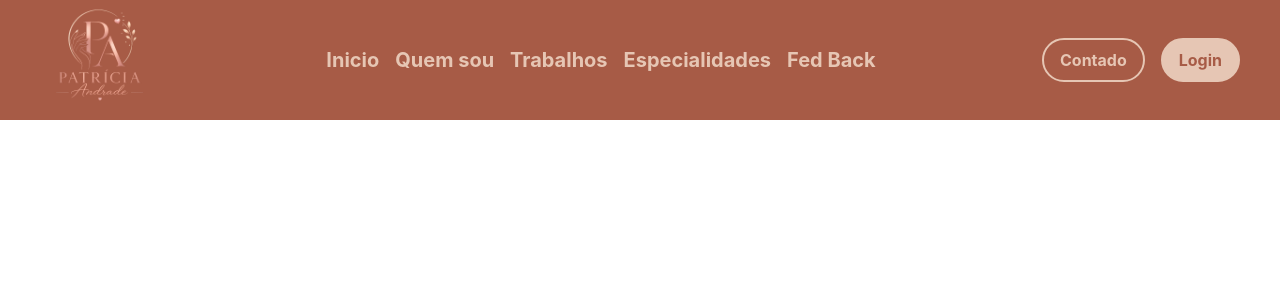
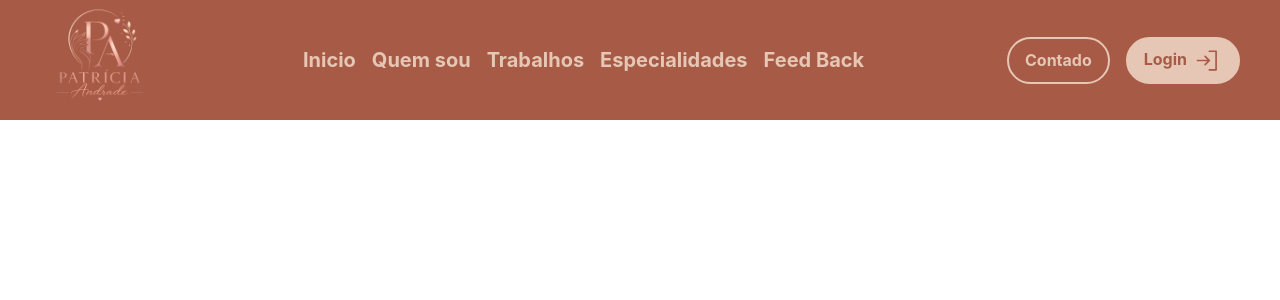
Before and after one commit to brunolimagit/paty-andrade, a React (Vite) app: page / in a window 1280 px wide. Shown: the top 300 px of the page. Built offline with nearby package versions, Linux system fonts and the light colour scheme.

Commit message:
install o phosphor icons

```diff
--- a/package.json
+++ b/package.json
@@ -10,6 +10,7 @@
     "preview": "vite preview"
   },
   "dependencies": {
+    "@phosphor-icons/react": "^2.1.10",
     "@tailwindcss/vite": "^4.2.4",
     "react": "^19.2.5",
     "react-dom": "^19.2.5",
--- a/src/components/Header.jsx
+++ b/src/components/Header.jsx
@@ -1,5 +1,5 @@
 import logoPatricia from '../assets/logo-paty.png'
-
+import {SignInIcon} from "@phosphor-icons/react";
 export default function Header(){
     return(
         <main className='bg-[#A75B46]'>
@@ -18,7 +18,7 @@ export default function Header(){
                             <li><a href="/">Quem sou</a></li>
                             <li><a href="/">Trabalhos</a></li>
                             <li><a href="/">Especialidades</a></li>
-                            <li><a href="/">Fed Back</a></li>
+                            <li><a href="/">Feed Back</a></li>
                         </ul>
                     </nav>
                 </div>
@@ -29,8 +29,8 @@ export default function Header(){
                     <button className=" text-[#E6C6B4] py-2 px-4 rounded-[50px] font-bold border-2 border-[#E6C6B4] hover:bg-[#E6C6B4] hover:text-[#A75B46] transition-colors duration-300 cursor-pointer">
                         Contado
                     </button>
-                    <button className="bg-[#E6C6B4] text-[#A75B46] py-2 px-4 rounded-[50px] font-bold border-2 border-[#E6C6B4] hover:text-[#E6C6B4] hover:bg-[#A75B46] transition-colors duration-300 cursor-pointer">
-                        Login
+                    <button className=" flex gap-2 bg-[#E6C6B4] text-[#A75B46] py-2 px-4 rounded-[50px] font-bold border-2 border-[#E6C6B4] hover:text-[#E6C6B4] hover:bg-[#A75B46] transition-colors duration-300 cursor-pointer">
+                        Login <SignInIcon size={27} />
                     </button>
                 </div>
             </header>
```
Also changed, not shown: 1 other file (tests, documents, lock files or other folders).
